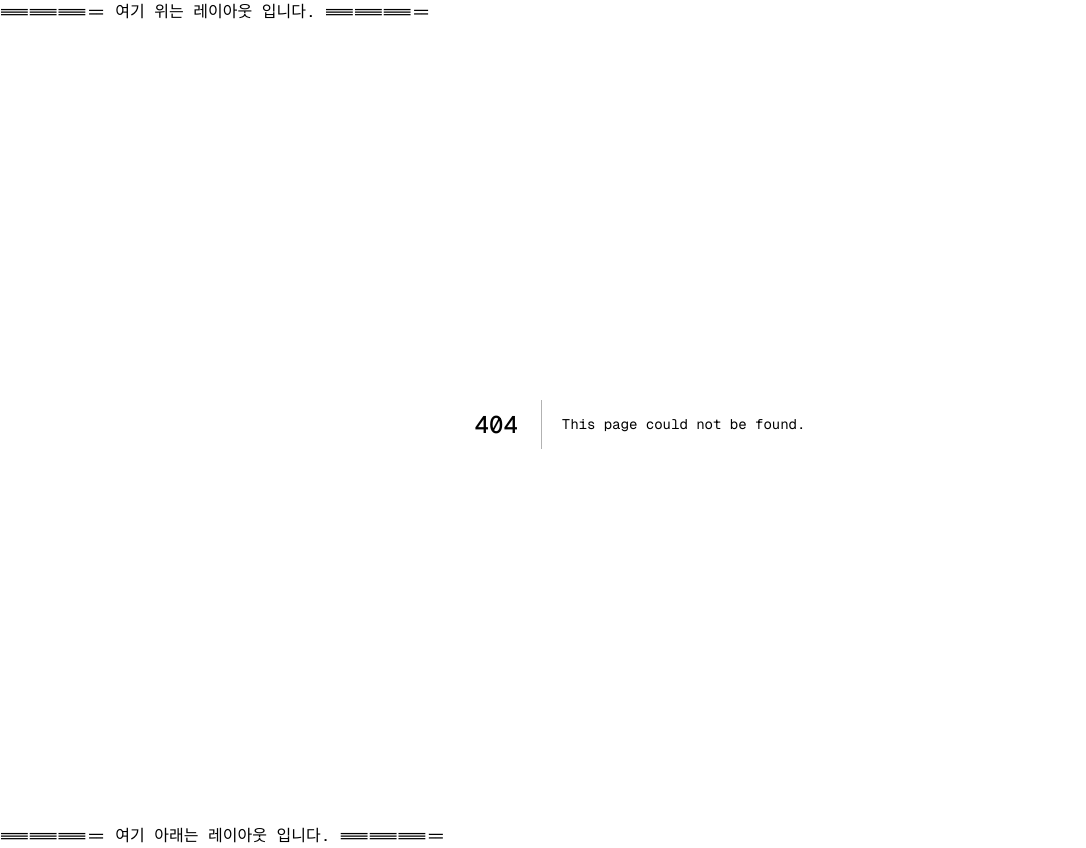
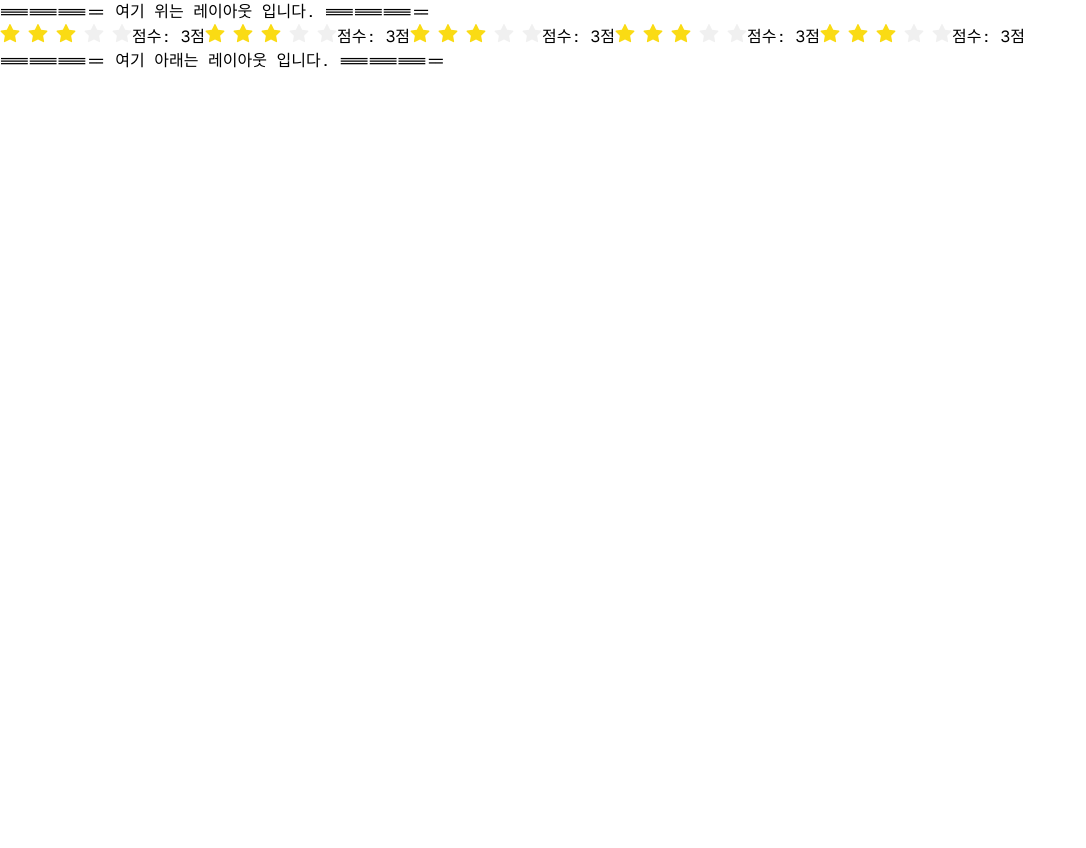
Before and after one commit to devDingco/lecture-code-main, a Next.js app in the folder class-example/: page /section12/12-02-library-star in a window 1280 px wide. Before the commit this address had no page. Shown: the whole page, without its empty margins (0-1086 px from the left). After the commit the page ends 800 px from the top, so only its background shows below. Built offline with nearby package versions, Linux system fonts and the light colour scheme.

Commit message:
12-02-library-star

```diff
--- /dev/null
+++ b/class-example/src/app/section12/12-02-library-star/page.tsx
@@ -0,0 +1,53 @@
+"use client";
+
+import React, { useState } from "react";
+import { Rate } from "antd";
+
+const App: React.FC = () => {
+  const [value, setValue] = useState(3);
+
+  // === 1단계 방식 ===
+  const 함수 = (value: number) => {
+    setValue(value); // 함수에 들어오는 변수 value를 사용(스코프)
+  };
+
+  return (
+    <>
+      {/* 1단계 방식 */}
+      {/* 진짜 onChange */}
+      {/* <button onChange={onChangeInput}></button> */}
+
+      {/* antd 개발자가 만든 가짜 onChange */}
+      <Rate onChange={함수} value={value} />
+      <span>점수: {value}점</span>
+
+      {/* 2단계 방식 */}
+      <Rate
+        onChange={(value: number) => {
+          setValue(value);
+        }}
+        value={value}
+      />
+      <span>점수: {value}점</span>
+
+      {/* 3단계 방식 */}
+      <Rate
+        onChange={(value: number) => {
+          return setValue(value);
+        }}
+        value={value}
+      />
+      <span>점수: {value}점</span>
+
+      {/* 4단계 방식 */}
+      <Rate onChange={(value) => setValue(value)} value={value} />
+      <span>점수: {value}점</span>
+
+      {/* 5단계 방식: setValue뿐만 아니라, 어떤 함수던 상관없이 들어오는 변수(ex, value)와 들어가는 변수(ex, value)가 동일하면 생략 가능*/}
+      <Rate onChange={setValue} value={value} />
+      <span>점수: {value}점</span>
+    </>
+  );
+};
+
+export default App;
```
